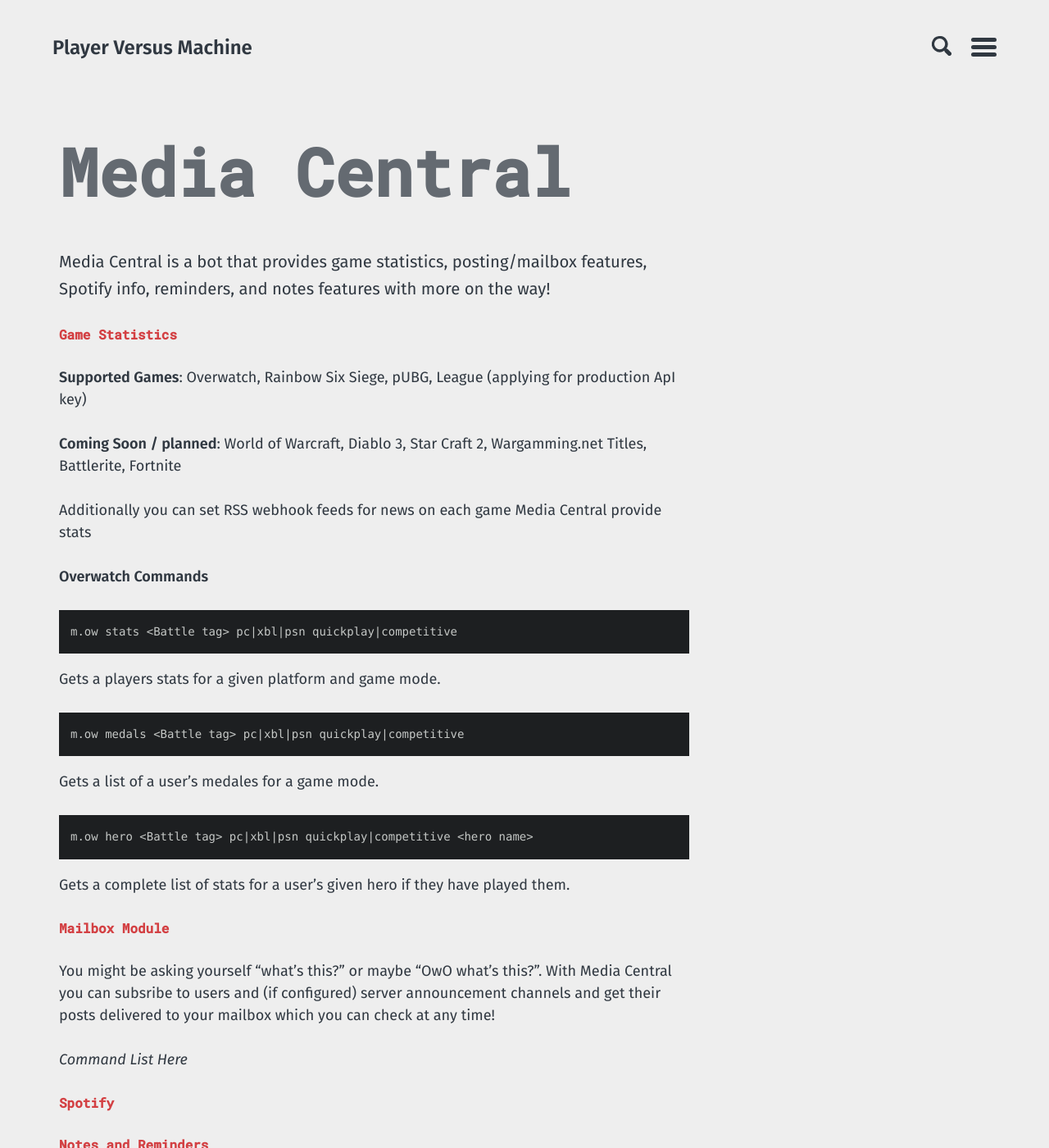
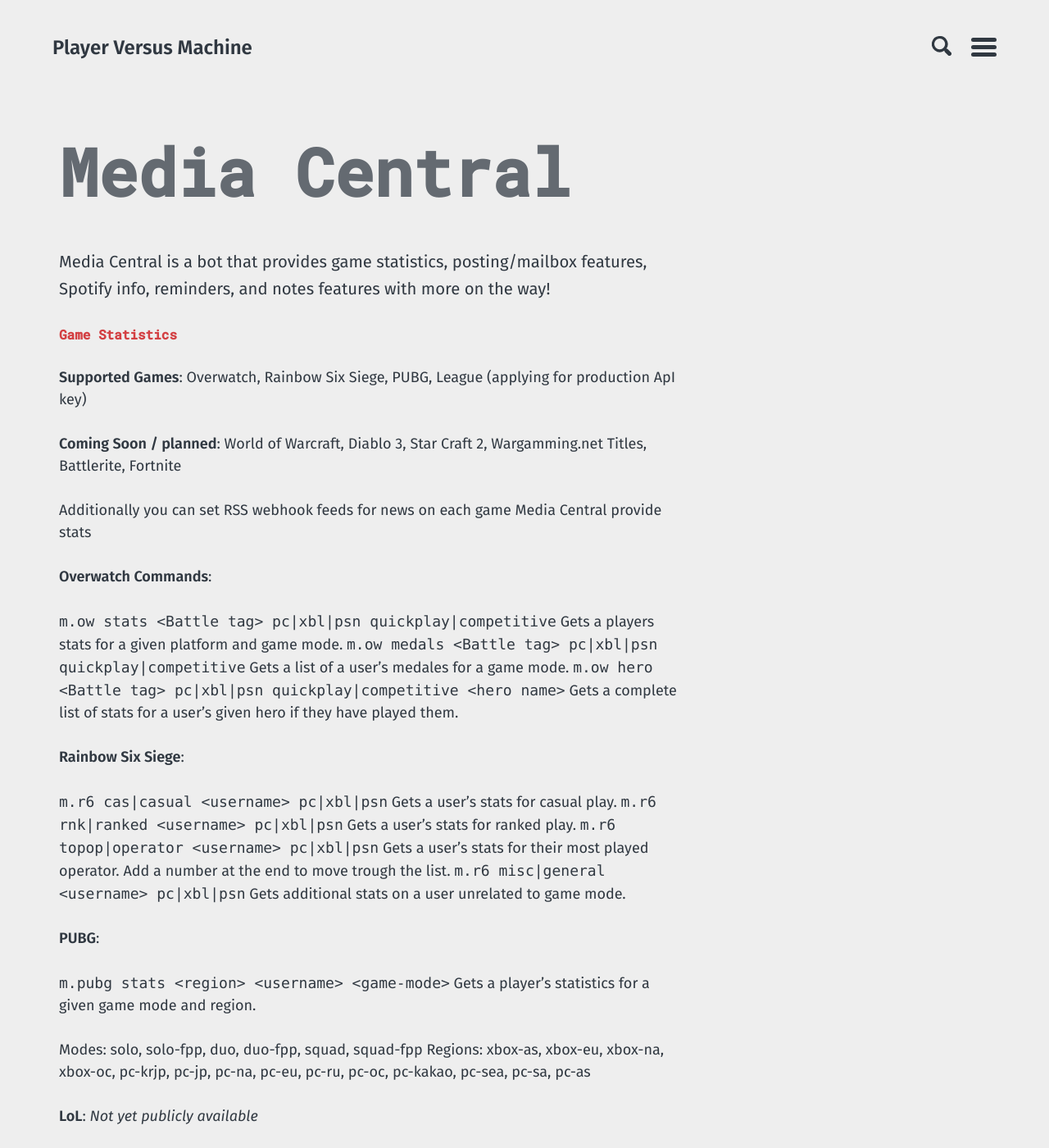
Before and after one commit to PlayerVMachine/PlayerVMachine.github.io, a Jekyll site: the page built from mt-bot.md, in a window 1280 px wide and 1400 px high. Shown: the whole window at 82% size. Built offline with Jekyll 4.4.1, drawn with Linux system fonts in a browser that asks for light colours; some of the changed text lies outside the part shown.

Commit message:
All game commands added

````diff
--- a/mt-bot.md
+++ b/mt-bot.md
@@ -9,26 +9,45 @@
 Media Central is a bot that provides game statistics, posting/mailbox features, Spotify info, reminders, and notes features with more on the way!
 
 <h5 style="color:#D34043">Game Statistics</h5>
-**Supported Games**: Overwatch, Rainbow Six Siege, pUBG, League (applying for production ApI key)
+**Supported Games**: Overwatch, Rainbow Six Siege, PUBG, League (applying for production ApI key)
 
 **Coming Soon / planned**: World of Warcraft, Diablo 3, Star Craft 2, Wargamming.net Titles, Battlerite, Fortnite
 
 Additionally you can set RSS webhook feeds for news on each game Media Central provide stats
 
-**Overwatch Commands**
+**Overwatch Commands**:
 
-```
-m.ow stats <Battle tag> pc|xbl|psn quickplay|competitive
-```
+```m.ow stats <Battle tag> pc|xbl|psn quickplay|competitive```
 Gets a players stats for a given platform and game mode.
-```
-m.ow medals <Battle tag> pc|xbl|psn quickplay|competitive
-```
+```m.ow medals <Battle tag> pc|xbl|psn quickplay|competitive```
 Gets a list of a user's medales for a game mode.
-```
-m.ow hero <Battle tag> pc|xbl|psn quickplay|competitive <hero name>
-```
+```m.ow hero <Battle tag> pc|xbl|psn quickplay|competitive <hero name>```
 Gets a complete list of stats for a user's given hero if they have played them.
+
+**Rainbow Six Siege**:
+
+```m.r6 cas|casual <username> pc|xbl|psn```
+Gets a user's stats for casual play.
+```m.r6 rnk|ranked <username> pc|xbl|psn```
+Gets a user's stats for ranked play.
+```m.r6 topop|operator <username> pc|xbl|psn```
+Gets a user's stats for their most played operator. Add a number at the end to move trough the list.
+```m.r6 misc|general <username> pc|xbl|psn```
+Gets additional stats on a user unrelated to game mode.
+
+**PUBG**:
+
+```m.pubg stats <region> <username> <game-mode>```
+Gets a player's statistics for a given game mode and region.
+
+Modes: solo, solo-fpp, duo, duo-fpp, squad, squad-fpp
+Regions: xbox-as, xbox-eu, xbox-na, xbox-oc, pc-krjp, pc-jp, pc-na, pc-eu, pc-ru, pc-oc, pc-kakao, pc-sea, pc-sa, pc-as
+
+**LoL**:
+_Not yet publicly available_
+
+```m.lol user|summoner <in game name>```
+Get basic League of Legends user stats like rank and LP.
 
 <h5 style="color:#D34043">Mailbox Module</h5>
 You might be asking yourself "what's this?" or maybe "OwO what's this?". With Media Central you can subsribe to users and (if configured) server announcement channels and get their posts delivered to your mailbox which you can check at any time!
````
